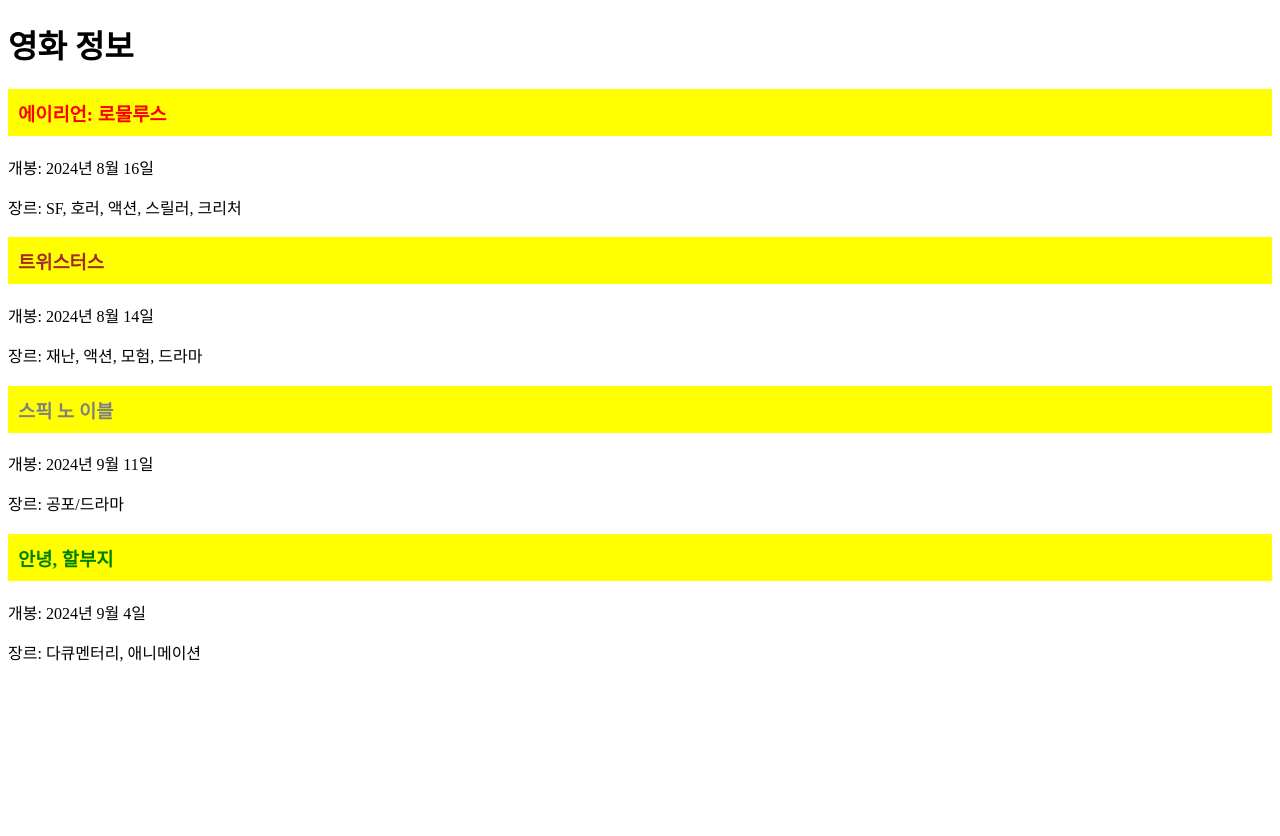
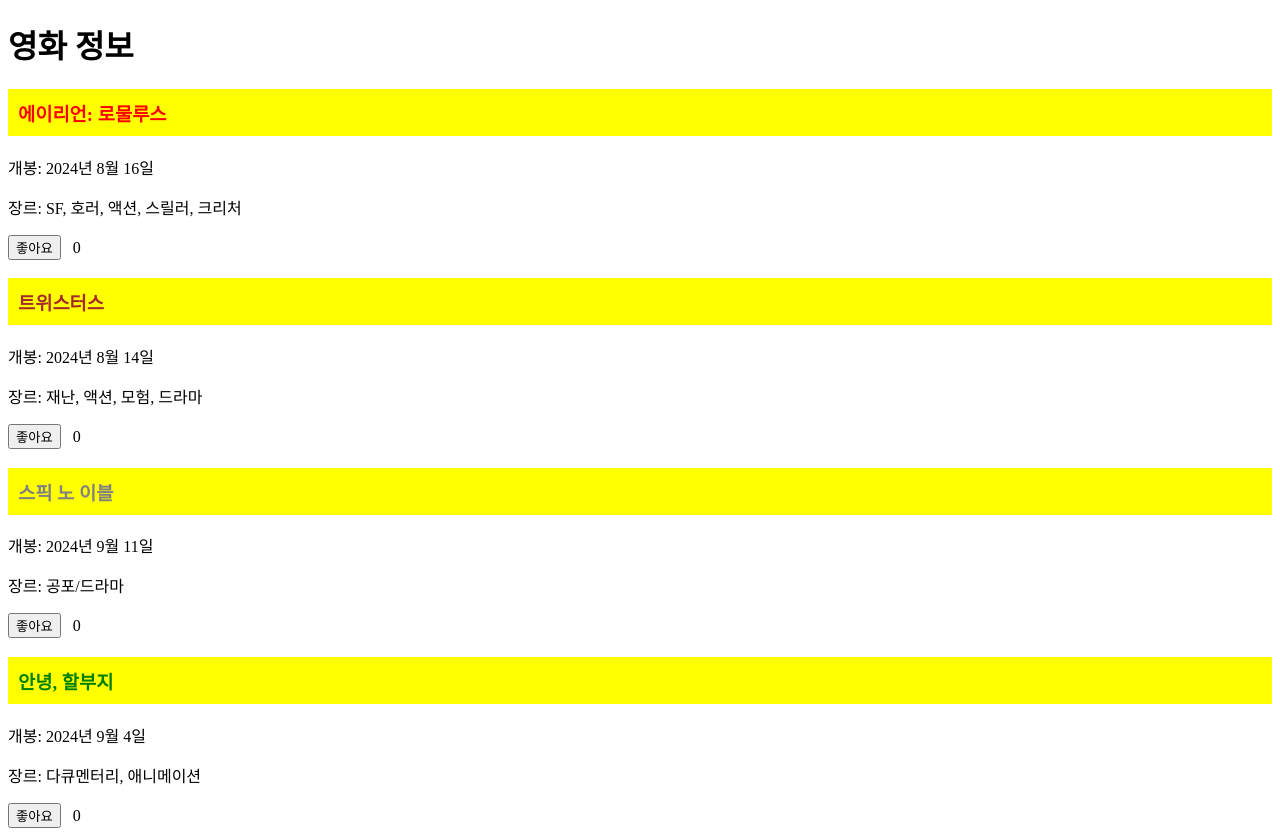
Before and after one commit to vosw1/movie_app, a Vue app: page / in a window 1280 px wide. Before the commit the page ends 800 px from the top, so only its background shows below. Built offline with nearby package versions, Linux system fonts and the light colour scheme.

Commit message:
좋아요 버튼 추가하기

```diff
--- a/src/App.vue
+++ b/src/App.vue
@@ -4,6 +4,9 @@
     <h3 class="bg-yellow" :style="{ color: movie.titleColor }">{{ movie.title }}</h3>
     <p>개봉: {{ movie.year }}</p>
     <p>장르: {{ movie.category }}</p>
+    <button v-on:click="incrementLike(i)">좋아요</button>
+    &nbsp; <!--공백 추가-->
+    <span>{{ movie.like }}</span>
   </div>
 </template>
 
@@ -17,27 +20,36 @@
           title: "에이리언: 로물루스",
           year: "2024년 8월 16일",
           category: "SF, 호러, 액션, 스릴러, 크리처",
-          titleColor: "red"
+          titleColor: "red",
+          like: 0
         },
         {
           title: "트위스터스",
           year: "2024년 8월 14일",
           category: "재난, 액션, 모험, 드라마",
-          titleColor: "brown"
+          titleColor: "brown",
+          like: 0
         },
         {
           title: "스픽 노 이블",
           year: "2024년 9월 11일",
           category: "공포/드라마",
-          titleColor: "grey"
+          titleColor: "grey",
+          like: 0
         },
         {
           title: "안녕, 할부지",
           year: "2024년 9월 4일",
           category: "다큐멘터리, 애니메이션",
-          titleColor: "green"
+          titleColor: "green",
+          like: 0
         },
       ]
+    }
+  },
+  methods: {
+    incrementLike(i) {
+      this.movies[i].like++; // 해당 영화의 좋아요 수를 증가시킴
     }
   }
 }
```
